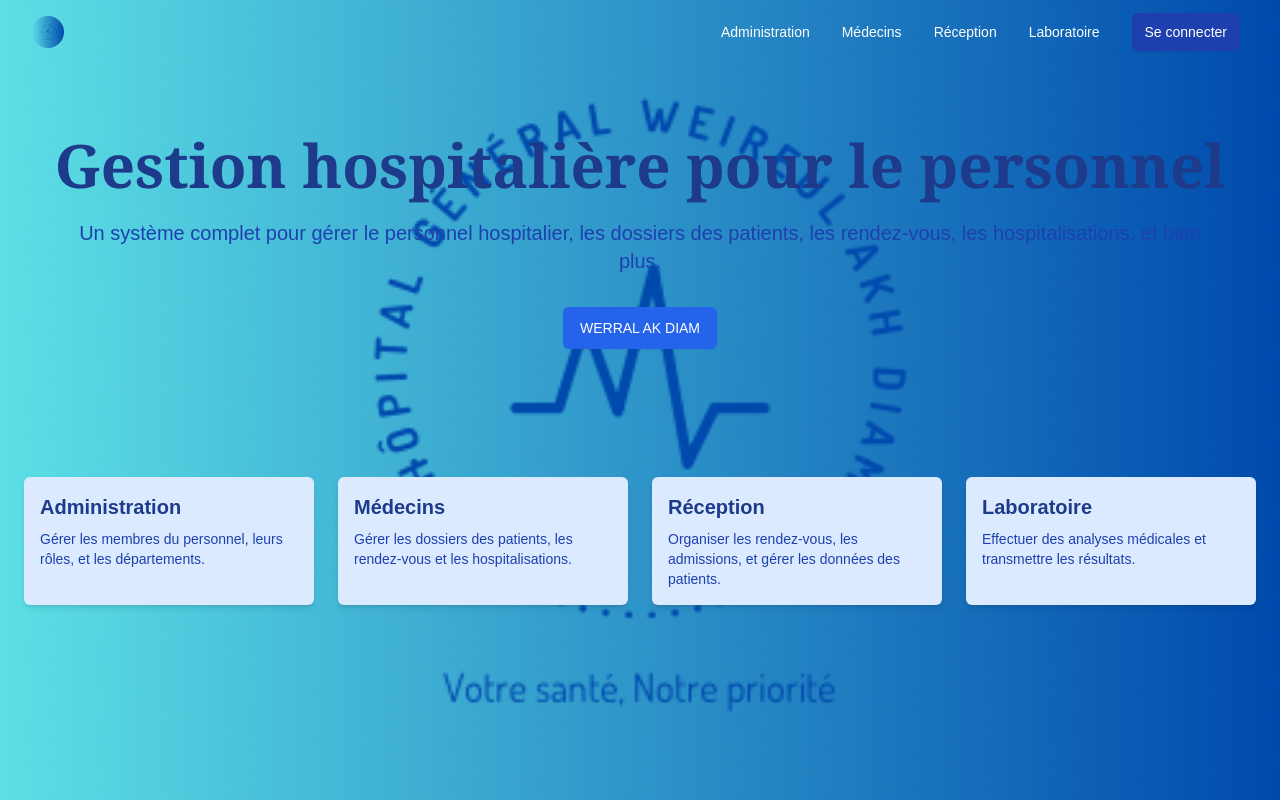
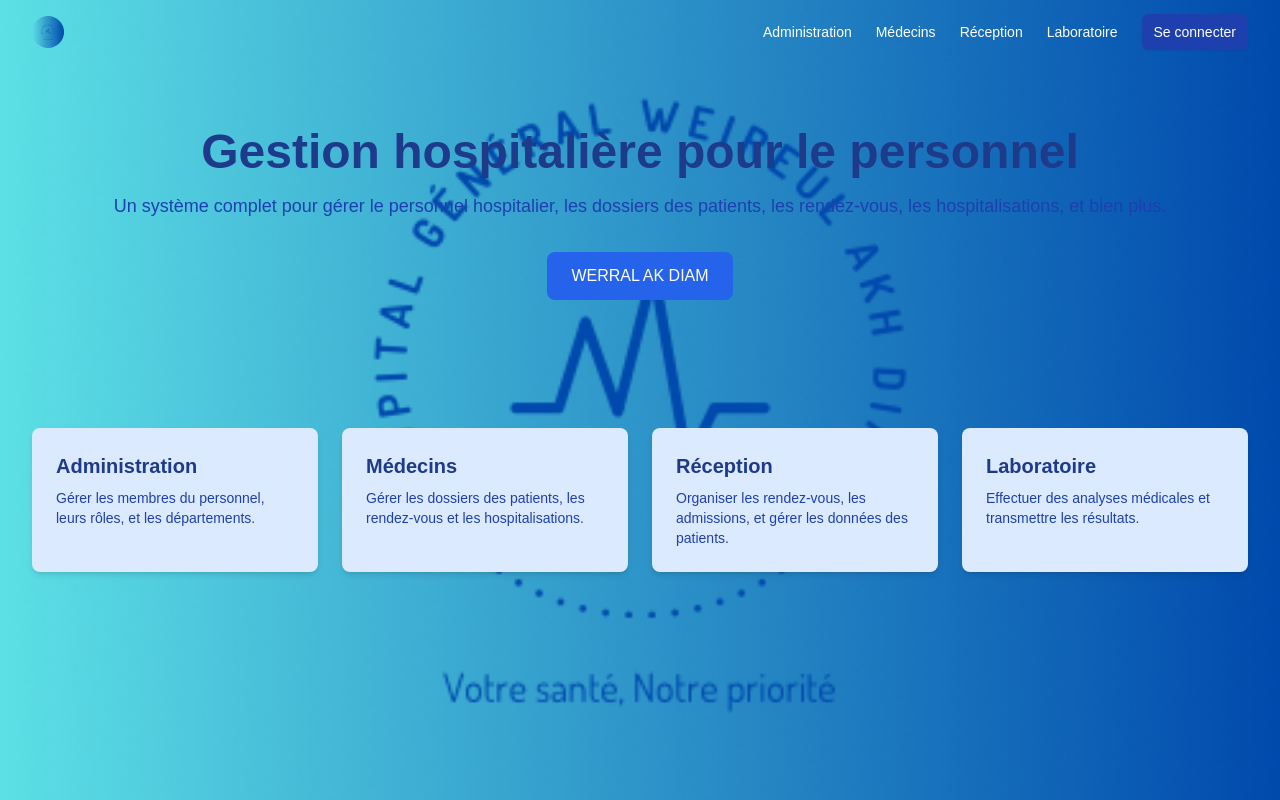
Before and after one commit to SDSaliou/GestionHopital, a Next.js app in the folder frontend/: page / in a window 1280 px wide. Built offline with nearby package versions, Linux system fonts and the light colour scheme.

Commit message:
gestion hopital

```diff
--- a/frontend/src/app/page.tsx
+++ b/frontend/src/app/page.tsx
@@ -14,10 +14,10 @@
       }}
     >
       {/* Header */}
-      <header className="mx-auto max-w-screen-xl px-6 lg:px-8 relative">
-        <div className="relative flex h-16 space-x-10 w-full">
+      <header className="mx-auto max-w-screen-xl  px-4 sm:px-6 lg:px-8">
+        <div className="relative flex h-16 items-center justify-between">
           <div className="flex justify-start">
-            <Link className="flex flex-shrink-0 items-center" href="/">
+            <Link className="flex items-center" href="/">
               <Image
                 className="block h-8 w-auto rounded-full object-cover"
                 height={32}
@@ -27,40 +27,40 @@
               />
             </Link>
           </div>
-          <div className="flex-shrink-0 flex px-2 py-3 items-center space-x-8 flex-1 justify-end">
-            <Link className="text-white hover:text-blue-900 text-sm font-medium" href="#admin">
+          <nav className="hidden md:flex items-center space-x-6">
+            <Link href="#admin" className="text-white hover:text-blue-900 text-sm font-medium">
               Administration
             </Link>
-            <Link className="text-white hover:text-blue-900 text-sm font-medium" href="#doctors">
+            <Link href="#doctors" className="text-white hover:text-blue-900 text-sm font-medium">
               Médecins
             </Link>
-            <Link className="text-white hover:text-blue-900 text-sm font-medium" href="#reception">
+            <Link href="#reception" className="text-white hover:text-blue-900 text-sm font-medium">
               Réception
             </Link>
-            <Link className="text-white hover:text-blue-900 text-sm font-medium" href="#laboratory">
+            <Link href="#laboratory" className="text-white hover:text-blue-900 text-sm font-medium">
               Laboratoire
             </Link>
             <Link
-              className="text-white bg-blue-800 hover:bg-blue-900 inline-flex items-center justify-center px-3 py-2 border border-transparent text-sm font-medium rounded-md shadow-sm"
               href="/login"
+              className="text-white bg-blue-800 hover:bg-blue-900 inline-flex items-center justify-center px-3 py-2 text-sm font-medium rounded-md shadow-sm"
             >
               Se connecter
             </Link>
-          </div>
+          </nav>
         </div>
       </header>
 
       {/* Hero Section */}
-      <section className="max-w-7xl mx-auto relative py-16 px-4 sm:px-0 text-center">
-        <h1 className="text-4xl sm:text-5xl font-semibold text-blue-900 xl:text-6xl font-serif !leading-tight">
+      <section className="max-w-7xl mx-auto py-16 px-4 sm:px-6 lg:px-8 text-center">
+        <h1 className="text-3xl sm:text-5xl font-semibold text-blue-900 leading-tight">
           Gestion hospitalière pour le personnel
         </h1>
-        <p className="mt-4 text-lg sm:text-xl leading-8 text-blue-800 sm:px-16">
+        <p className="mt-4 text-base sm:text-lg text-blue-800 leading-6 sm:px-16">
           Un système complet pour gérer le personnel hospitalier, les dossiers des patients, les rendez-vous, les hospitalisations, et bien plus.
         </p>
-        <div className="mt-8 flex w-full space-x-8 justify-center">
+        <div className="mt-8">
           <a href="#admin">
-            <button className="inline-flex items-center justify-center px-4 py-2.5 border border-transparent text-sm font-medium rounded-md shadow-sm focus:outline-none ring-2 ring-offset-2 ring-transparent ring-offset-transparent text-white bg-blue-600 hover:bg-blue-700 focus:ring-blue-500">
+            <button className="px-6 py-3 bg-blue-600 text-white rounded-lg hover:bg-blue-700">
               WERRAL AK DIAM
             </button>
           </a>
@@ -68,35 +68,35 @@
       </section>
 
       {/* Horizontal Sections */}
-      <section className="max-w-7xl mx-auto py-16 px-6">
-        <div className="grid grid-cols-1 md:grid-cols-2 lg:grid-cols-4 gap-6">
+      <section className="max-w-7xl mx-auto py-16 px-4 sm:px-6 lg:px-8">
+        <div className="grid grid-cols-1 sm:grid-cols-2 lg:grid-cols-4 gap-6">
           {/* Administration */}
-          <div className="flex flex-col bg-blue-100 p-4 rounded-md shadow-md">
-            <h2 className="text-xl font-semibold text-blue-900">Administration</h2>
+          <div className="flex flex-col bg-blue-100 p-6 rounded-lg shadow-md">
+            <h2 className="text-lg sm:text-xl font-semibold text-blue-900">Administration</h2>
             <p className="mt-2 text-sm text-blue-800">
               Gérer les membres du personnel, leurs rôles, et les départements.
             </p>
           </div>
 
           {/* Médecins */}
-          <div className="flex flex-col bg-blue-100 p-4 rounded-md shadow-md">
-            <h2 className="text-xl font-semibold text-blue-900">Médecins</h2>
+          <div className="flex flex-col bg-blue-100 p-6 rounded-lg shadow-md">
+            <h2 className="text-lg sm:text-xl font-semibold text-blue-900">Médecins</h2>
             <p className="mt-2 text-sm text-blue-800">
               Gérer les dossiers des patients, les rendez-vous et les hospitalisations.
             </p>
           </div>
 
           {/* Réception */}
-          <div className="flex flex-col bg-blue-100 p-4 rounded-md shadow-md">
-            <h2 className="text-xl font-semibold text-blue-900">Réception</h2>
+          <div className="flex flex-col bg-blue-100 p-6 rounded-lg shadow-md">
+            <h2 className="text-lg sm:text-xl font-semibold text-blue-900">Réception</h2>
             <p className="mt-2 text-sm text-blue-800">
               Organiser les rendez-vous, les admissions, et gérer les données des patients.
             </p>
           </div>
 
           {/* Laboratoire */}
-          <div className="flex flex-col bg-blue-100 p-4 rounded-md shadow-md">
-            <h2 className="text-xl font-semibold text-blue-900">Laboratoire</h2>
+          <div className="flex flex-col bg-blue-100 p-6 rounded-lg shadow-md">
+            <h2 className="text-lg sm:text-xl font-semibold text-blue-900">Laboratoire</h2>
             <p className="mt-2 text-sm text-blue-800">
               Effectuer des analyses médicales et transmettre les résultats.
             </p>
```
